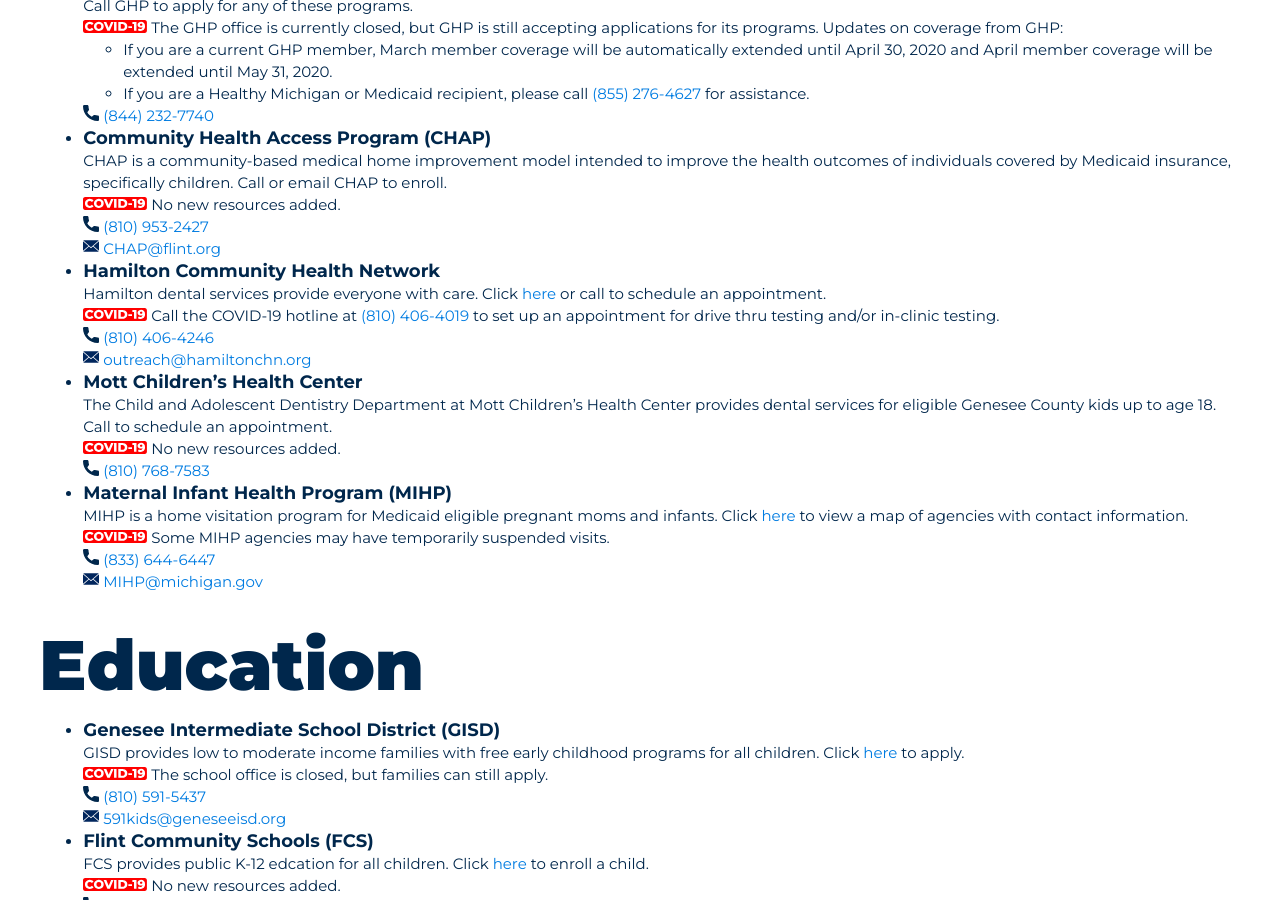
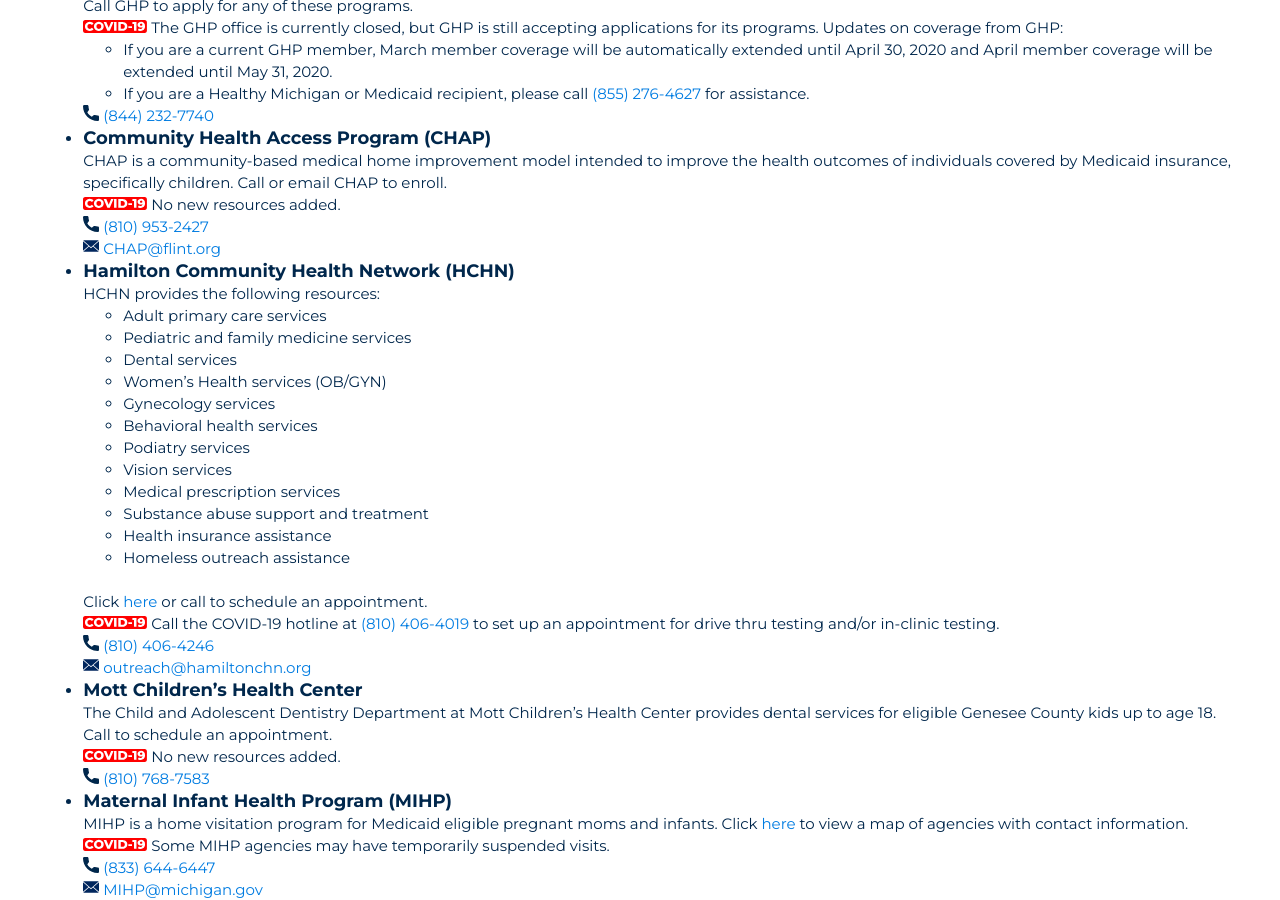
Before and after one commit to umichfjp/umichfjp.github.io, a Jekyll site: the page built from pages/resources.html, in a window 1280 px wide and 900 px high, scrolled down 2907 px. Built offline with Jekyll 4.4.1, drawn with Linux system fonts in a browser that asks for light colours.

Commit message:
Update resources.html

```diff
--- a/pages/resources.html
+++ b/pages/resources.html
@@ -223,8 +223,23 @@ title: Resources for Flint residents
             <br /><img src="https://umichfjp.github.io/assets/icons/mail.svg" alt="Mail" style="width:16px;"> <a href="mailto:CHAP@flint.org">CHAP@flint.org</a>
           </li>
           <li>
-            <b><big>Hamilton Community Health Network</big></b>
-            <br />Hamilton dental services provide everyone with care. Click <a href="https://www.hamiltonchn.org/make-an-appointment/" target="_blank">here</a> or call to schedule an appointment.
+            <b><big>Hamilton Community Health Network (HCHN)</big></b>
+            <br />HCHN provides the following resources:
+            <ul>
+              <li>Adult primary care services</li>
+              <li>Pediatric and family medicine services</li>
+              <li>Dental services</li>
+              <li>Women’s Health services (OB/GYN)</li>
+              <li>Gynecology services</li>
+              <li>Behavioral health services</li>
+              <li>Podiatry services</li>
+              <li>Vision services</li>
+              <li>Medical prescription services</li>
+              <li>Substance abuse support and treatment</li>
+              <li>Health insurance assistance</li>
+              <li>Homeless outreach assistance</li>
+            </ul>
+            <br>Click <a href="https://www.hamiltonchn.org/make-an-appointment/" target="_blank">here</a> or call to schedule an appointment.
             <br /><img src="https://umichfjp.github.io/assets/icons/covid.svg" alt="covid-19" style="width:64px;"> Call the COVID-19 hotline at <a href="tel:+1810-406-4019">(810) 406-4019</a> to set up an appointment for drive thru testing and/or in-clinic testing.
             <br /><img src="https://umichfjp.github.io/assets/icons/phone.svg" alt="Phone" style="width:16px;"> <a href="tel:+1810-406-4246">(810) 406-4246</a>
             <br /><img src="https://umichfjp.github.io/assets/icons/mail.svg" alt="Mail" style="width:16px;"> <a href="mailto:outreach@hamiltonchn.org">outreach@hamiltonchn.org</a>
```
